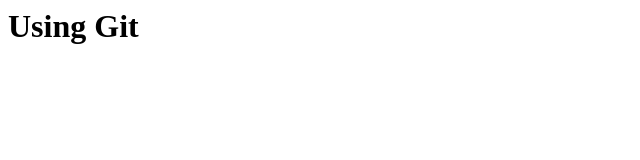
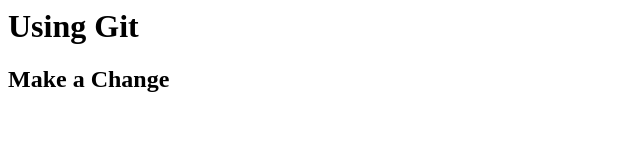
Before and after one commit to TZirngibl/test-web-prog, a plain HTML site: page index.html in a window 1280 px wide. Shown: the whole page, without its empty margins (0-640 px from the left). Drawn offline with Linux system fonts and the light colour scheme.

Commit message:
Made a Change

```diff
--- a/index.html
+++ b/index.html
@@ -2,4 +2,5 @@
 <head></head>
 	<body>
 	<h1>Using Git</h1>
+	<h2>Make a Change</h2>
 	</body>
```
